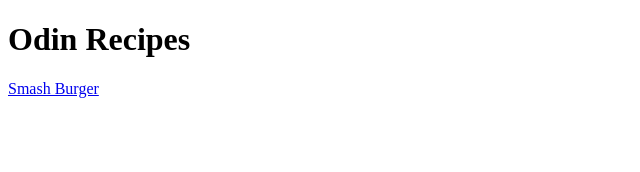
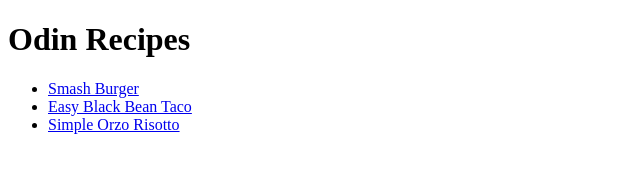
Before and after one commit to zageer1/odin-recipes, a plain HTML site: page index.html in a window 1280 px wide. Shown: the whole page, without its empty margins (0-640 px from the left). Drawn offline with Linux system fonts and the light colour scheme.

Commit message:
Add additional recipes
Other recipe pages added, need ingredient list
and steps added

```diff
--- a/index.html
+++ b/index.html
@@ -7,6 +7,10 @@
 </head>
 <body>
     <h1>Odin Recipes</h1>
-    <a href="./recipes/smash-burger.html">Smash Burger</a>
+    <ul>
+    <li><a href="./recipes/smash-burger.html">Smash Burger</a></li>
+    <li><a href="./recipes/bean-taco.html">Easy Black Bean Taco</a></li>
+    <li><a href="./recipes/orzo.html">Simple Orzo Risotto</a></li>
+    </ul>
 </body>
 </html>
```
Also changed, not shown: recipes/bean-taco.html (added), recipes/orzo.html (added).
